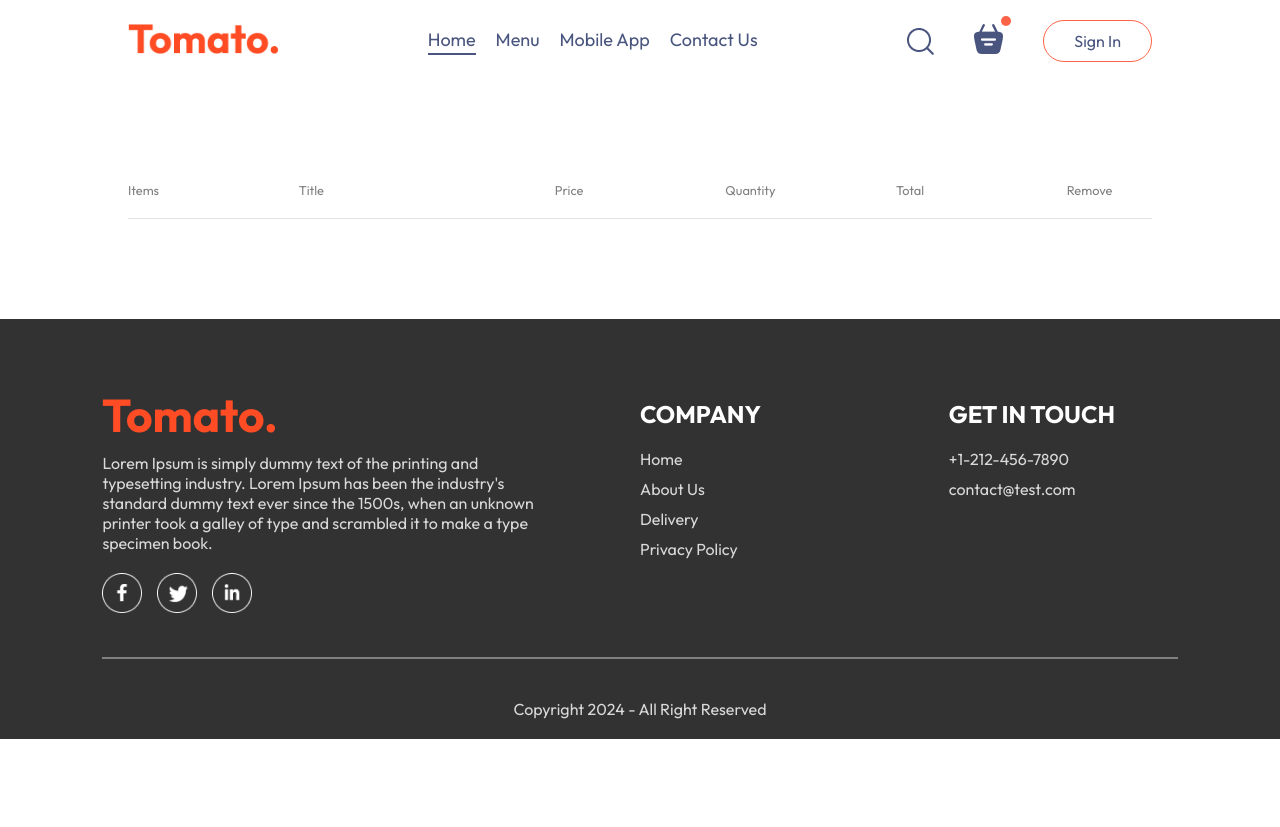
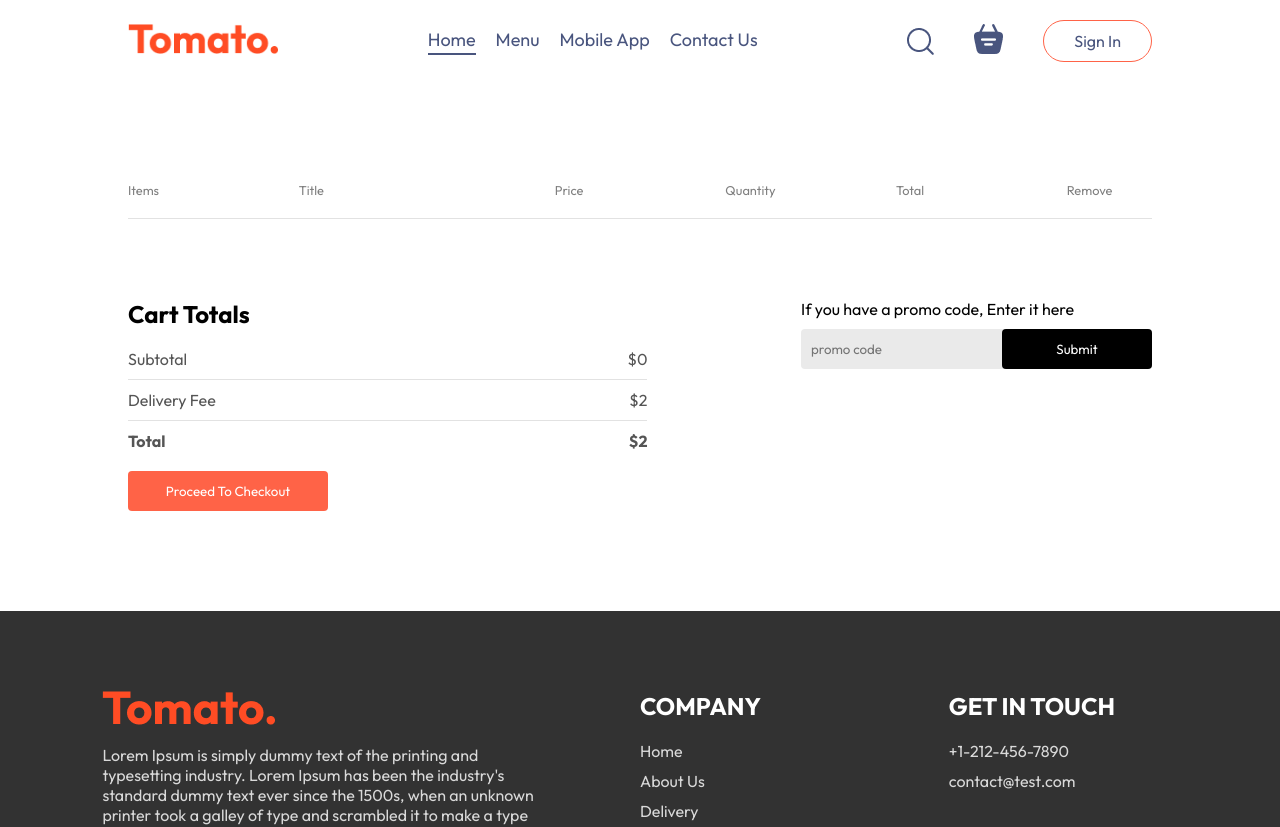
Before and after one commit to emekach/food-ordering-react, a React (Vite) app in the folder frontend/: page /cart in a window 1280 px wide. Shown: the top 827 px of the page. Before the commit the page ends 800 px from the top, so only its background shows below. Built offline with nearby package versions, Linux system fonts and the light colour scheme.

Commit message:
add to cart completed

```diff
--- a/frontend/src/components/Navbar/Navbar.jsx
+++ b/frontend/src/components/Navbar/Navbar.jsx
@@ -1,11 +1,14 @@
-import React, { useState } from 'react'
+import React, { useContext, useState } from 'react'
 import './Navbar.css'
 import { assets } from '../../assets/assets'
 import { Link } from 'react-router-dom';
+import { StoreContext } from '../../context/StoreContext';
 
 const Navbar = ({ setShowLogin }) => {
 
     const [menu, setMenu] = useState("home");
+
+    const { getTotalCartAmount } = useContext(StoreContext)
 
     return (
         <div className='navbar'>
@@ -22,7 +25,7 @@
                 <div className='navbar-search-icon'>
                     <Link to='/cart'>  <img src={assets.basket_icon} alt='' /></Link>
 
-                    <div className='dot'></div>
+                    <div className={getTotalCartAmount() === 0 ? "" : 'dot'}></div>
 
                 </div>
 
--- a/frontend/src/context/StoreContext.jsx
+++ b/frontend/src/context/StoreContext.jsx
@@ -19,16 +19,25 @@
         setCartItems((prev) => ({ ...prev, [itemId]: prev[itemId] - 1 }))
     }
 
-    useEffect(()=>{
-        console.log(cartItems)
-    })
-,[cartItems]
+    const getTotalCartAmount = () => {
+        let totalAmount = 0;
+        for (const item in cartItems) {
+            if (cartItems[item] > 0) {
+                let itemInfo = food_list.find((product) => product._id === item)
+                totalAmount += itemInfo.price * cartItems[item]
+            }
+        }
+
+        return totalAmount;
+    }
+
     const contextValue = {
         food_list,
         cartItems,
         setCartItems,
         addToCart,
-        removeFromCart
+        removeFromCart,
+        getTotalCartAmount
     }
 
     return (
--- a/frontend/src/pages/Cart/Cart.css
+++ b/frontend/src/pages/Cart/Cart.css
@@ -28,3 +28,79 @@
 .cart-items-item .cross{
     cursor: pointer;
 }
+
+.cart-bottom{
+    margin-top: 80px;
+    display: flex;
+    justify-content: space-between;
+    gap: max(12vw,20px);
+}
+
+.cart-total{
+    flex: 1;
+    display: flex;
+    flex-direction: column;
+    gap: 20px;
+}
+
+.cart-total-details{
+    display: flex;
+    justify-content: space-between;
+    color: #555;
+}
+
+.cart-total hr{
+    margin: 10px 0px;
+}
+
+.cart-total button{
+    border: none;
+    background-color: tomato;
+    color: white;
+    width:  max(15vw,200px);
+    padding: 12px 0px;
+    border-radius: 4px;
+    cursor: pointer;
+}
+
+.cart-promocode{
+    flex: 1;
+}
+
+.cart-promocode p{
+    color: #555;
+}
+
+.cart-promocode-input{
+    margin-top: 10px;
+    display: flex;
+    justify-content: space-between;
+    align-items: center;
+    background-color: #eaeaea;
+    border-radius: 4px;
+}
+.cart-promocode-input input{
+    background: transparent;
+    border: none;
+    outline: none;
+    padding-left: 10px;
+}
+
+.cart-promocode-input button{
+    width: max(10vw,150px);
+    padding: 12px 5px;
+    background-color: black;
+    color: white;
+    border: none;
+    border-radius: 4px;
+}
+
+@media (max-width:750px) {
+    .cart-bottom{
+        flex-direction: column-reverse;
+    }
+
+    .cart-promocode{
+        justify-content: start;
+    }
+}
--- a/frontend/src/pages/Cart/Cart.jsx
+++ b/frontend/src/pages/Cart/Cart.jsx
@@ -3,7 +3,7 @@
 import { StoreContext } from '../../context/StoreContext'
 
 const Cart = () => {
-  const { cartItems, food_list, removeFromCart } = useContext(StoreContext)
+  const { cartItems, food_list, removeFromCart, getTotalCartAmount } = useContext(StoreContext)
 
   return (
     <div className='cart'>
@@ -25,9 +25,9 @@
                 <div className='cart-items-title cart-items-item'>
                   <img src={item.image} alt='' />
                   <p>{item.name}</p>
-                  <p>{item.price}</p>
+                  <p>${item.price}</p>
                   <p>{cartItems[item._id]}</p>
-                  <p>{item.price * cartItems[item._id]}</p>
+                  <p>${item.price * cartItems[item._id]}</p>
                   <p onClick={() => removeFromCart(item._id)} className='cross'>x</p>
                 </div>
                 <hr />
@@ -36,6 +36,45 @@
           }
         })}
       </div>
+
+      <div className='cart-bottom'>
+        <div className='cart-total'>
+          <h2>Cart Totals</h2>
+          <div>
+            <div className='cart-total-details'>
+
+              <p>Subtotal</p>
+              <p>${getTotalCartAmount()}</p>
+
+            </div>
+            <hr />
+            <div className='cart-total-details'>
+              <p>Delivery Fee</p>
+              <p>${2}</p>
+
+            </div>
+            <hr />
+            <div className='cart-total-details'>
+              <b>Total</b>
+              <b>${getTotalCartAmount() + 2}</b>
+            </div>
+
+          </div>
+          <button>Proceed To Checkout</button>
+        </div>
+        <div className='cart-promicode'>
+          <div>
+            <p>
+              If you have a promo code, Enter it here
+            </p>
+
+            <div className='cart-promocode-input'>
+              <input type='text' placeholder='promo code' />
+              <button>Submit</button>
+            </div>
+          </div>
+        </div>
+      </div>
     </div>
   )
 }
```
